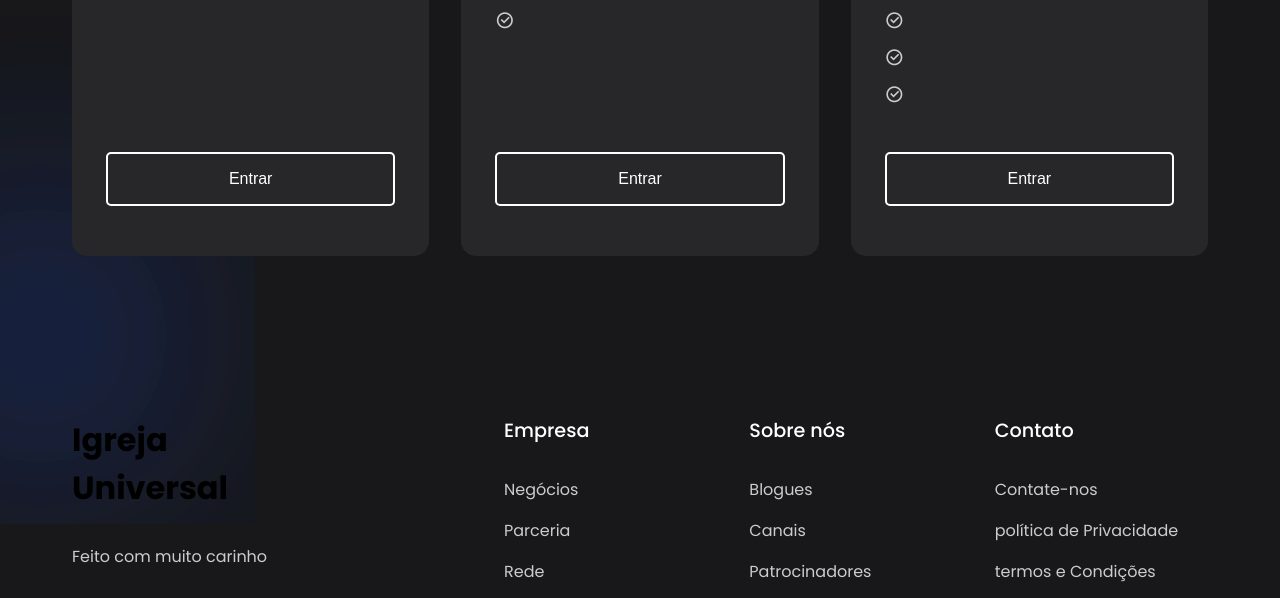
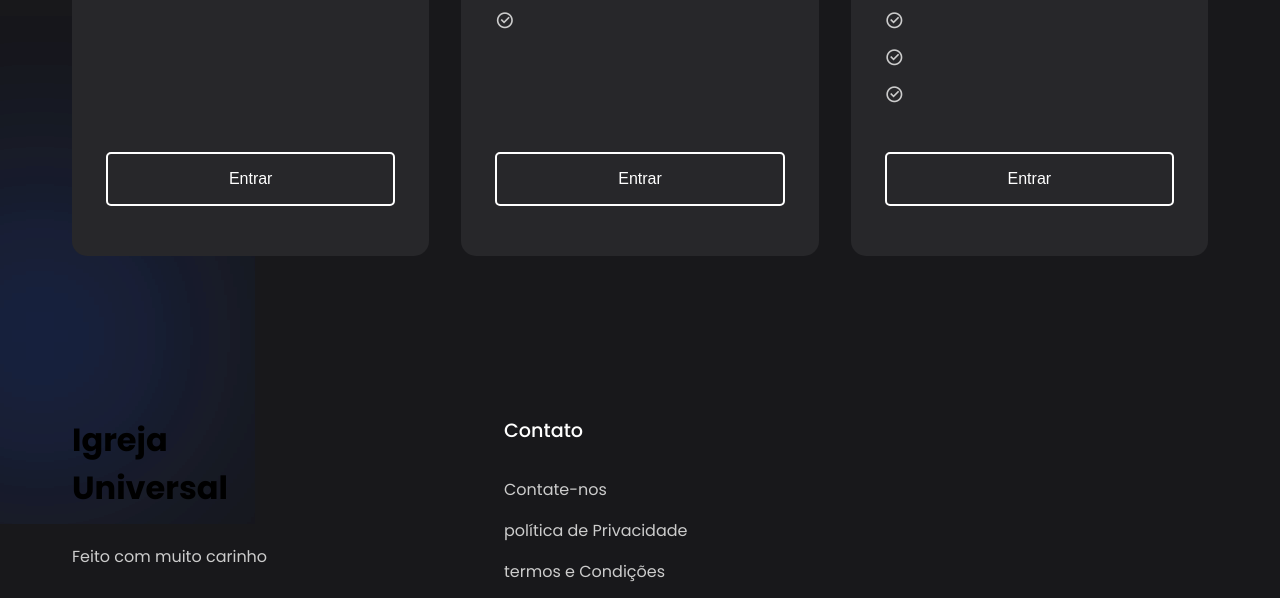
Before and after one commit to TheSplashyy/igreja-universal, a plain HTML site: page index.html in a window 1280 px wide. Shown: the part 1509-2107 px from the top of the page. Drawn offline with nearby package versions, Linux system fonts and the light colour scheme.

Commit message:
update
update index

```diff
--- a/index.html
+++ b/index.html
@@ -146,18 +146,18 @@
           <a href="#"><i class="ri-twitter-line"></i></a>
         </div>
       </div>
-      <div class="column">
+      <!-- <div class="column">
         <h4>Empresa</h4>
         <a href="#">Negócios</a>
         <a href="#">Parceria</a>
         <a href="#">Rede</a>
-      </div>
-      <div class="column">
+      </div> -->
+      <!-- <div class="column">
         <h4>Sobre nós</h4>
         <a href="#">Blogues</a>
         <a href="#">Canais</a>
         <a href="#">Patrocinadores</a>
-      </div>
+      </div> -->
       <div class="column">
         <h4>Contato</h4>
         <a href="#">Contate-nos</a>
```
